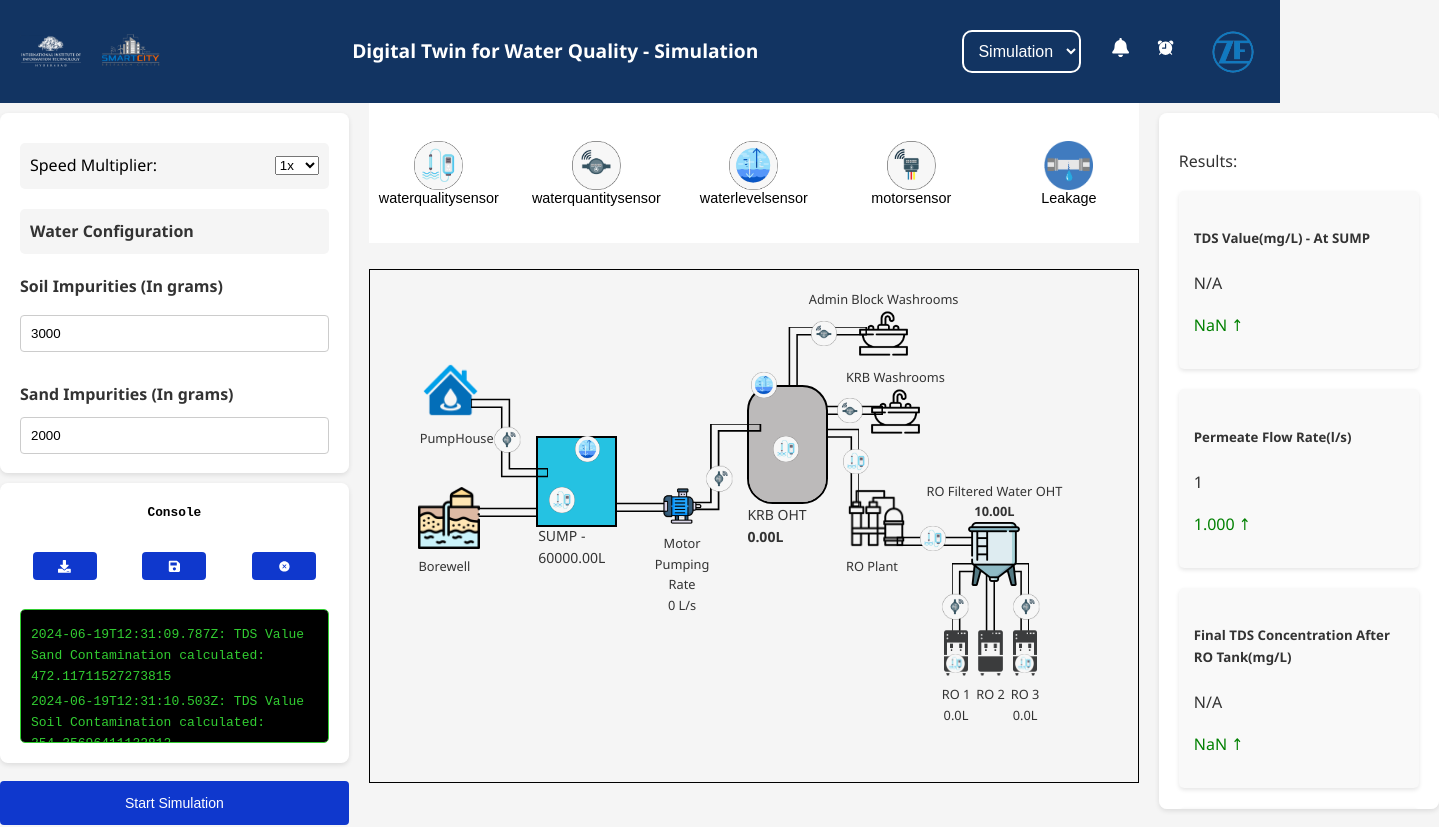
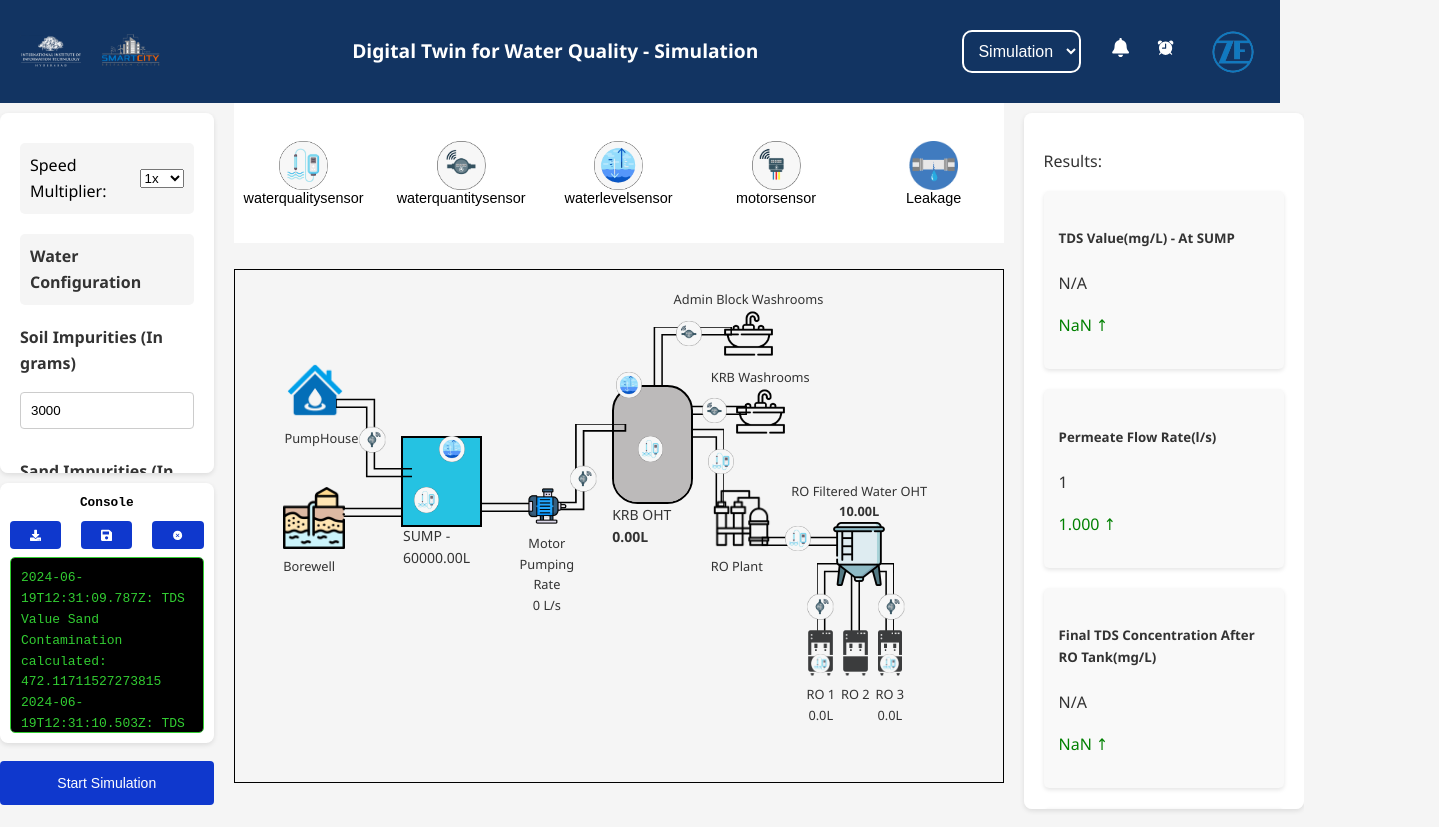
Before and after one commit to likhithkanigolla/zf-dt-frontend, a React (Create React App) app: page /simulation in a window 1280 px wide. Shown: the top 827 px of the page, 1439 px wide, since content can reach past the window. Built offline with nearby package versions, Linux system fonts and the light colour scheme.

Commit message:
Updated Sizes

```diff
--- a/src/pages/SimulationPage/components/Console.jsx
+++ b/src/pages/SimulationPage/components/Console.jsx
@@ -34,7 +34,7 @@ const styles = {
   consoleContainer: {
     color: 'white',
     fontFamily: 'monospace',
-    padding: '20px',
+    padding: '10px',
     background: 'white',
     overflowY: 'scroll',
     height: '30vh'
@@ -43,12 +43,10 @@ const styles = {
     display: 'flex',
     justifyContent: 'center',
     alignItems: 'center',
-    marginBottom: '1rem'
   },
   button: {
     height: '2vw',
-    width: '5vw',
-    margin: '1vw',
+    width: '4vw',
     display: 'flex',
     justifyContent: 'center',
     alignItems: 'center',
@@ -60,7 +58,6 @@ const styles = {
     display: 'flex',
     justifyContent: 'center',
     alignItems: 'center',
-    marginBottom: '1rem'
   },
   heading: {
     margin: 0,
@@ -77,9 +74,9 @@ const styles = {
     maxHeight: '30vh',
     overflowY: 'auto' // Scrollable log container
   },
-  log: {
-    margin: '5px 0'
-  }
+//   log: {
+//     margin: '5px 0'
+//   }
 };
 
 export default ConsoleHeader;
```
